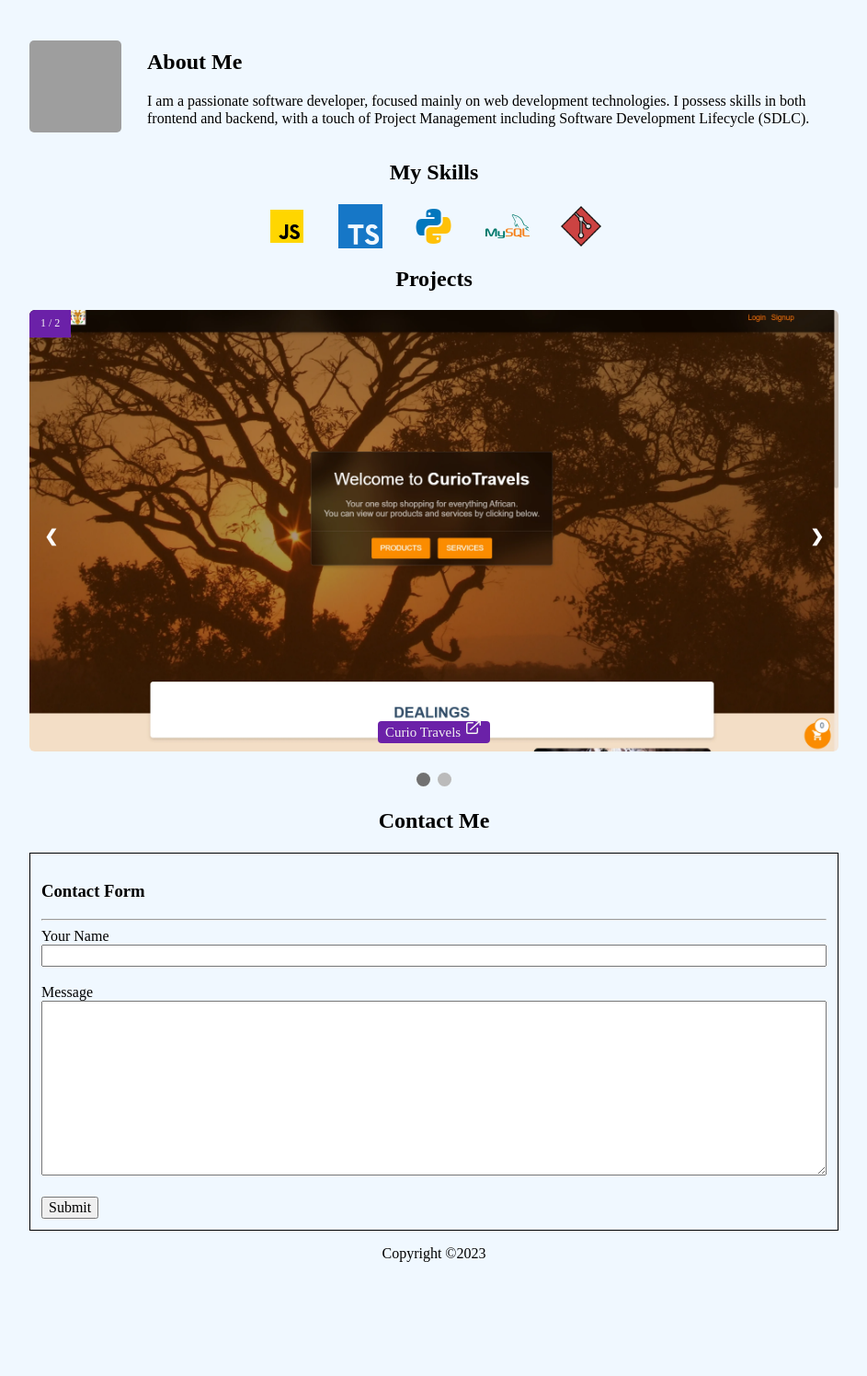
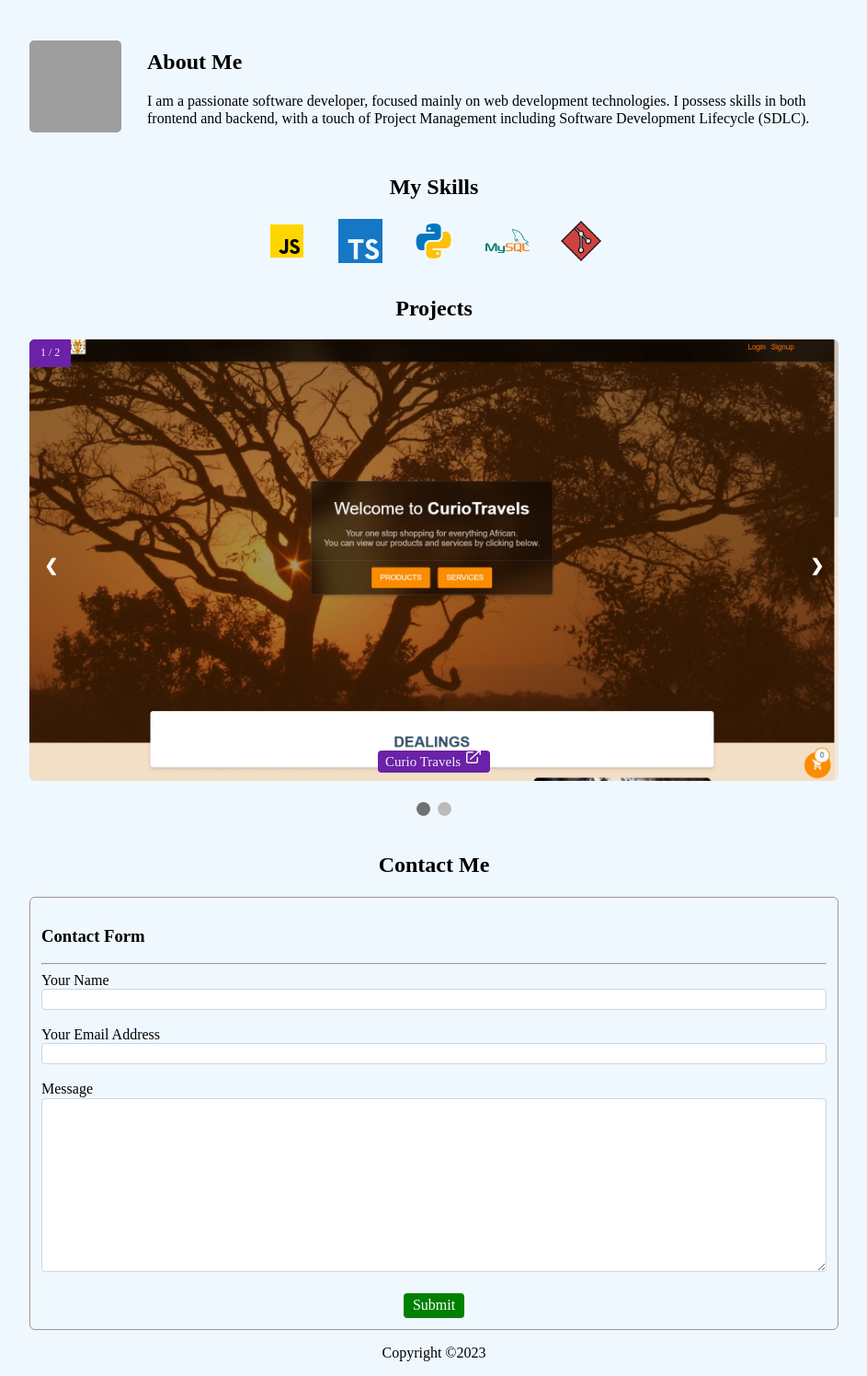
Before and after one commit to AdongoJr2/alx_capstone_project, a Flask app: page / in a window 1280 px wide. Shown: the part 50-1546 px from the top of the page at 92% size, without its empty margins (168-1111 px from the left). Before the commit the page ends 1422 px from the top, so only its background shows below. Run offline with Flask 3, Linux system fonts and the light colour scheme; some web fonts are replaced; grey boxes are pictures that could not be loaded.

Commit message:
Enhance contact section UI

```diff
--- a/static/styles/main.css
+++ b/static/styles/main.css
@@ -11,6 +11,12 @@ body {
 a {
   text-decoration: none;
   color: unset;
+}
+
+input,
+textarea {
+  border: 0.8px solid rgb(203, 213, 225);
+  border-radius: 4px;
 }
 
 .nav {
@@ -52,7 +58,8 @@ a {
 }
 
 .nav .my-portfolio {
-  color: whitesmoke;;
+  color: whitesmoke;
+  ;
 }
 
 .nav>.nav-links a {
@@ -237,7 +244,8 @@ a {
 }
 
 form.contact-form {
-  border: 1px solid black;
+  border: 0.8px solid rgb(156, 148, 148);
+  border-radius: 6px;
   padding: 12px;
 }
 
@@ -246,6 +254,24 @@ form.contact-form label textarea {
   width: 100%;
 }
 
+.action {
+  display: flex;
+  justify-content: center;
+}
+
+form.contact-form .submit-btn {
+  color: white;
+  background-color: green;
+  border-width: 0;
+  padding: 4px 10px;
+  border-radius: 4px;
+  cursor: pointer;
+}
+
+.my-skills, .projects, .contact-me {
+  margin-top: 36px;
+}
+
 footer {
   display: flex;
   justify-content: center;
--- a/templates/index.html
+++ b/templates/index.html
@@ -42,7 +42,8 @@
     </nav>
 
     <main class="main">
-      <div class="about-me" id="about-me">
+      <!-- about me -->
+      <section class="about-me" id="about-me">
         <div class="my-pic">
           <img src="https://picsum.photos/101" />
         </div>
@@ -56,9 +57,10 @@
             Development Lifecycle (SDLC).
           </p>
         </div>
-      </div>
+      </section>
 
-      <div class="my-skills">
+      <!-- my skills -->
+      <section class="my-skills">
         <h2 class="section-header" id="my-skills">My Skills</h2>
         <div class="skills-list">
           <div class="skills-list-item">
@@ -77,10 +79,10 @@
             <img src="static/images/icons/git.png" />
           </div>
         </div>
-      </div>
+      </section>
 
       <!-- my projects -->
-      <div class="projects">
+      <section class="projects">
         <h2 class="section-header" id="projects">Projects</h2>
         <div class="projects-list">
           <div class="projects-list-item fade">
@@ -154,10 +156,10 @@
           <span class="dot" onclick="currentSlide(1)"></span>
           <span class="dot" onclick="currentSlide(2)"></span>
         </div>
-      </div>
+      </section>
 
       <!-- contact section -->
-      <div class="contact-me" id="contact-me">
+      <section class="contact-me" id="contact-me">
         <h2 class="section-header">Contact Me</h2>
         <form class="contact-form">
           <h3>Contact Form</h3>
@@ -172,7 +174,16 @@
           <br />
           <br />
 
-          <label class="name-label">
+          <label class="email-label">
+            <span>Your Email Address</span>
+            <br />
+            <input type="email" name="email" id="email" />
+          </label>
+
+          <br />
+          <br />
+
+          <label class="message-label">
             <span>Message</span>
             <br />
             <textarea name="message" id="message" rows="10"></textarea>
@@ -181,9 +192,11 @@
           <br />
           <br />
 
-          <button class="submit-btn">Submit</button>
+          <div class="action">
+            <button class="submit-btn">Submit</button>
+          </div>
         </form>
-      </div>
+      </section>
     </main>
 
     <footer>
```
